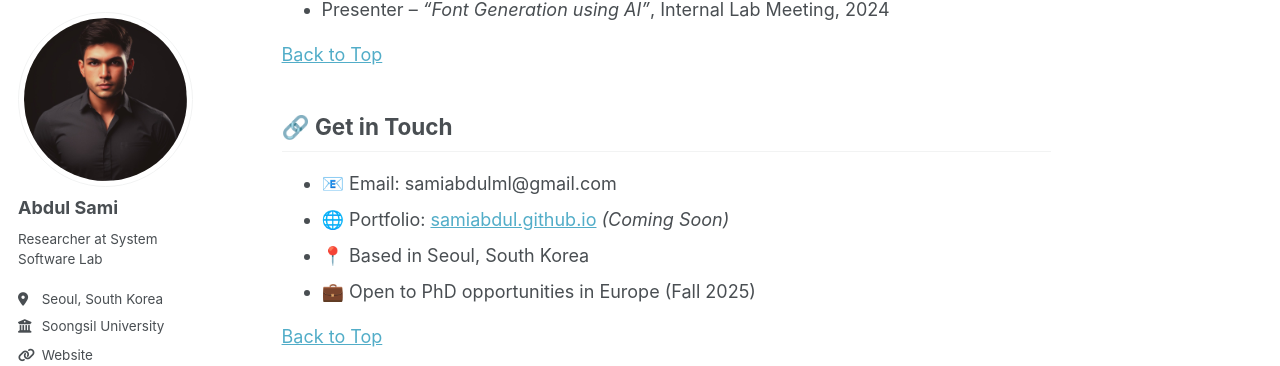
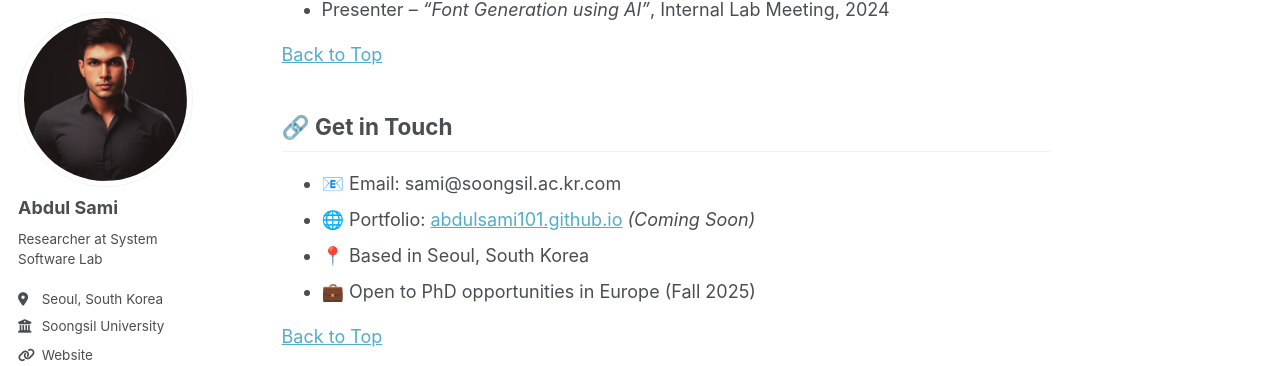
Before and after one commit to abdulsami101/abdulsami.github.io, a Jekyll site: the page built from _pages/about.md, in a window 1280 px wide and 900 px high, scrolled down 2201 px. Shown: the part 87-453 px from the top of the window. Built offline with Jekyll 4.4.1, drawn with Linux system fonts in a browser that asks for light colours; some web fonts are replaced.

Commit message:
Update about.md

```diff
--- a/_pages/about.md
+++ b/_pages/about.md
@@ -30,7 +30,7 @@
   - Final Year Project: Handwritten Text Recognition using Deep CNNs
 - Scholarship holder at Soongsil University for academic excellence
 
-[Back to Top](#-hi-im-sami-abdul)
+[Back to Top](#-hi-im-abdul-sami)
 
 <a name="research"></a>
 ## 🔬 Research Interests
@@ -42,7 +42,7 @@
 - Computer Vision & Deep Learning
 - Phonetic Feature Embeddings
 
-[Back to Top](#-hi-im-sami-abdul)
+[Back to Top](#-hi-im-abdul-sami)
 
 <a name="publications"></a>
 ## 📚 Projects & Publications
@@ -59,7 +59,7 @@
 - Training diffusion models for unseen styles using just a few samples
 - Vector fusion techniques to blend handwritten + printed aesthetics
 
-[Back to Top](#-hi-im-sami-abdul)
+[Back to Top](#-hi-im-abdul-sami)
 
 <a name="skills"></a>
 ## 💻 Technical Skills
@@ -71,7 +71,7 @@
 - **Data Tools:** Pandas, Matplotlib, Jupyter, Weights & Biases
 - **Other Tools:** Git, Docker, Linux, LaTeX
 
-[Back to Top](#-hi-im-sami-abdul)
+[Back to Top](#-hi-im-abdul-sami)
 
 <a name="teaching"></a>
 ## 🧑‍🏫 Teaching & Talks
@@ -80,17 +80,17 @@
 - Teaching Assistant – *"Deep Learning Programming"*, Soongsil University, Fall 2023
 - Presenter – *"Font Generation using AI"*, Internal Lab Meeting, 2024
 
-[Back to Top](#-hi-im-sami-abdul)
+[Back to Top](#-hi-im-abdul-sami)
 
 <a name="contact"></a>
 ## 🔗 Get in Touch
 
-- 📧 Email: samiabdulml@gmail.com
-- 🌐 Portfolio: [samiabdul.github.io](https://samiabdul.github.io) *(Coming Soon)*
+- 📧 Email: sami@soongsil.ac.kr.com
+- 🌐 Portfolio: [abdulsami101.github.io](https://abdulsami101.github.io) *(Coming Soon)*
 - 📍 Based in Seoul, South Korea
 - 💼 Open to PhD opportunities in Europe (Fall 2025)
 
-[Back to Top](#-hi-im-sami-abdul)
+[Back to Top](#-hi-im-abdul-sami)
 
 ---
 
```
